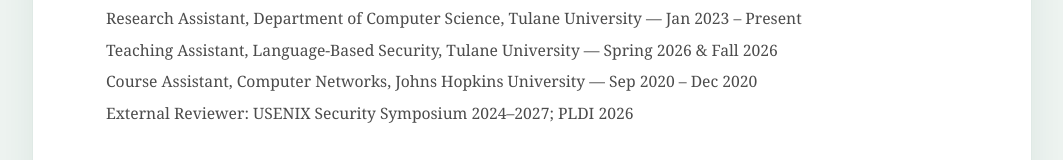
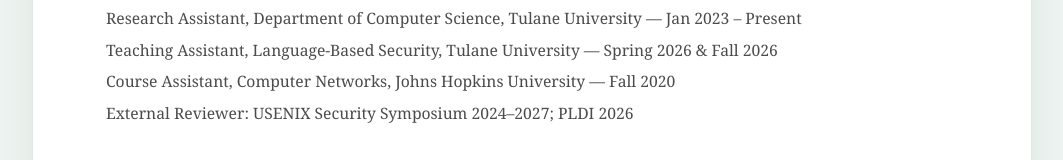
Before and after one commit to Ryan-hub-bit/ryan-hub-bit.github.io, a Next.js app: page / in a window 1280 px wide. Shown: the part 1636-1796 px from the top of the page, without its empty margins (108-1171 px from the left). Built offline with nearby package versions, Linux system fonts and the light colour scheme.

Commit message:
Use semester format for JHU course assistant dates

```diff
--- a/app/page.tsx
+++ b/app/page.tsx
@@ -360,7 +360,7 @@
             </li>
             <li>
               Course Assistant, Computer Networks, Johns Hopkins
-              University — Sep 2020 – Dec 2020
+              University — Fall 2020
             </li>
             <li>
               External Reviewer: USENIX Security Symposium
```
